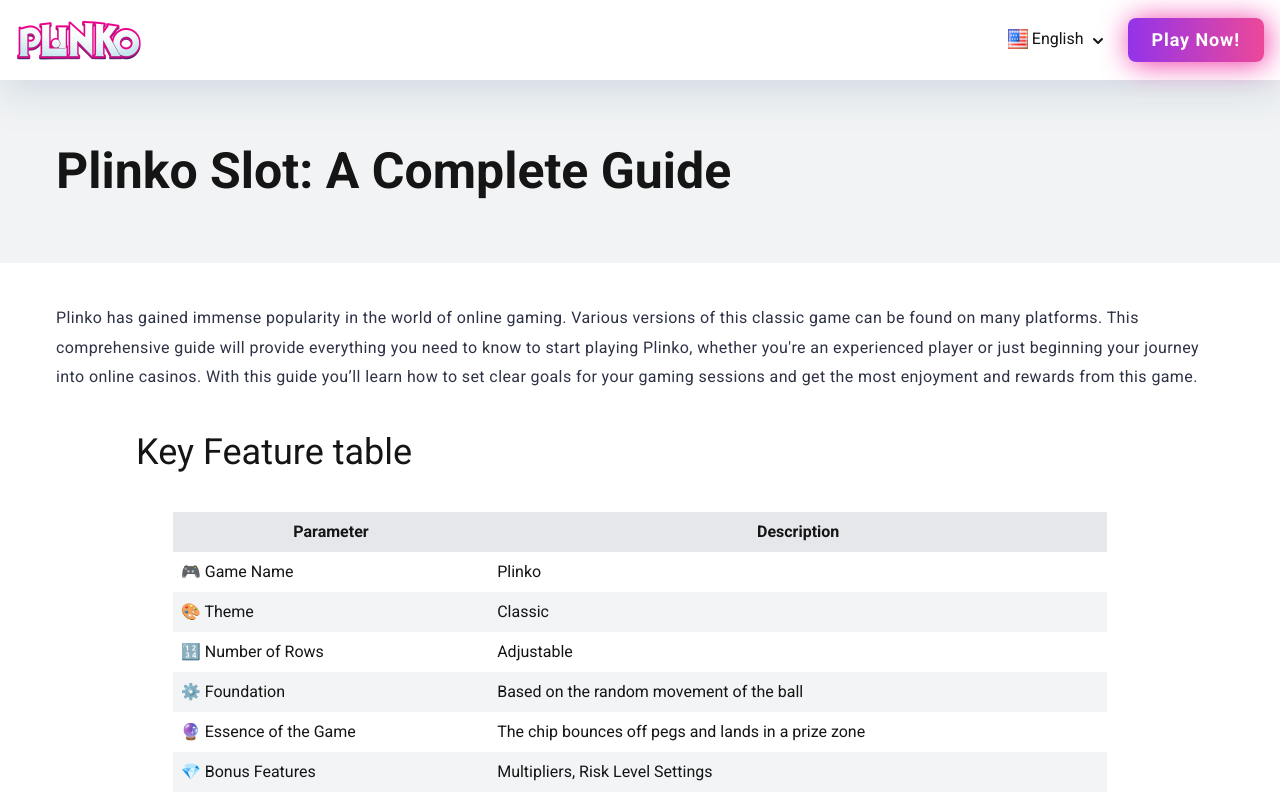
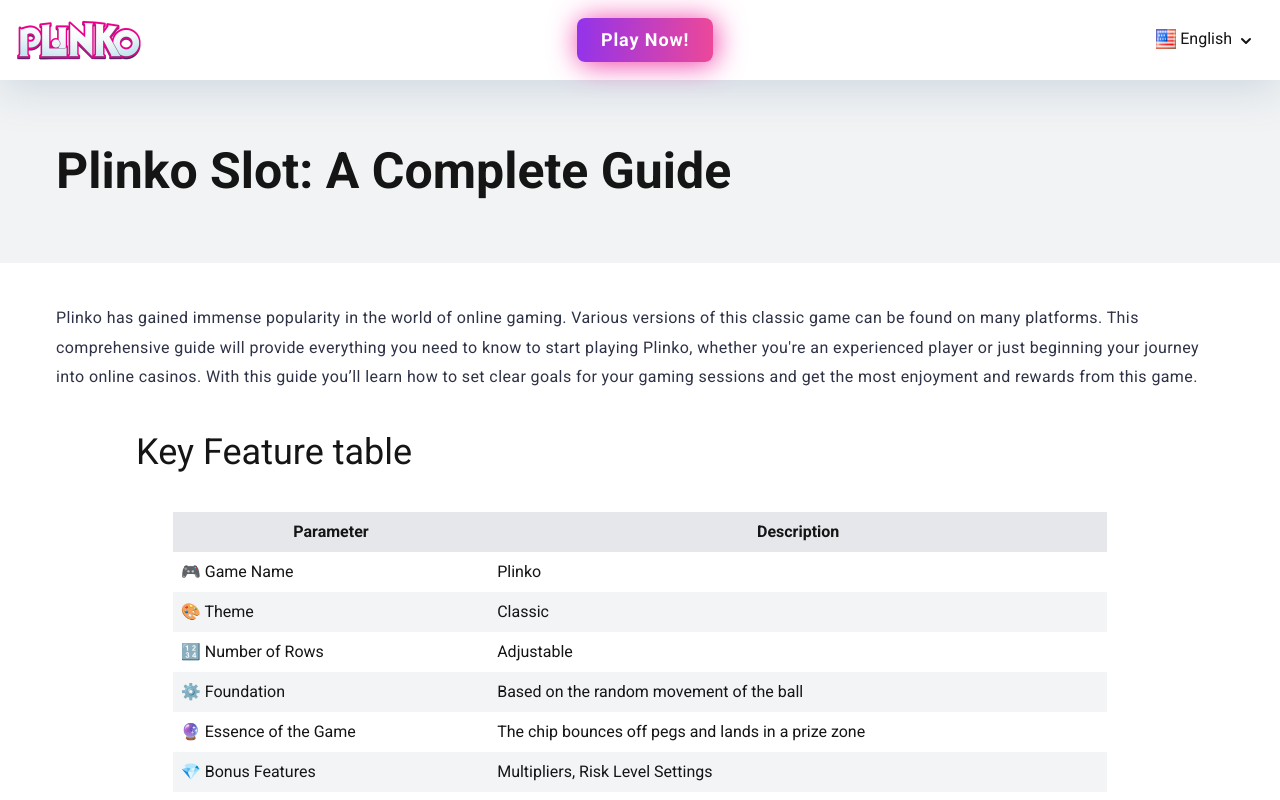
Before and after one commit to nbn2000/plinkogame, a React (Vite) app: page / in a window 1280 px wide. Shown: the top 800 px of the page. Built offline with nearby package versions, Linux system fonts and the light colour scheme.

Commit message:
navbar update

```diff
--- a/src/components/navbar/Navbar.jsx
+++ b/src/components/navbar/Navbar.jsx
@@ -25,16 +25,13 @@
         <Link to={"/"} className="w-max">
           <img src={Logo} alt="logo" className="w-full" />
         </Link>
-        <LinkButton to="/" className="md:hidden block !py-2 md:!py-2">
+        <LinkButton to="/" className=" !py-2 md:!py-2">
           {t("Play Now!")}
         </LinkButton>
         <div className="flex justify-center items-center gap-3">
           <div className="hidden md:block">
             <LangageDropDown />
           </div>
-          <LinkButton to="/" className="hidden md:block !py-2 md:!py-2">
-            {t("Play Now!")}
-          </LinkButton>
           <div className="relative md:hidden">
             <button
               className={`bg-primary w-max h-max p-1  text-black text-primary rounded-sm ${
```
